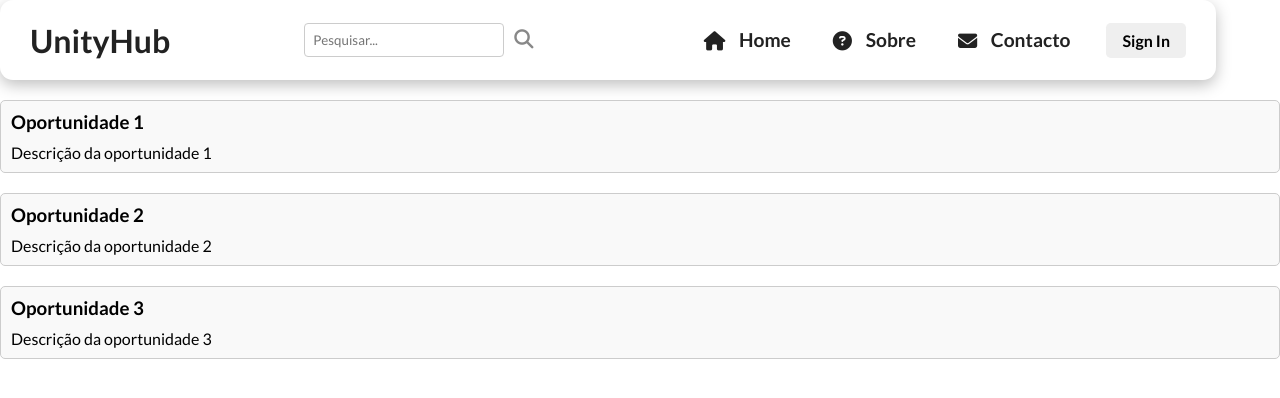
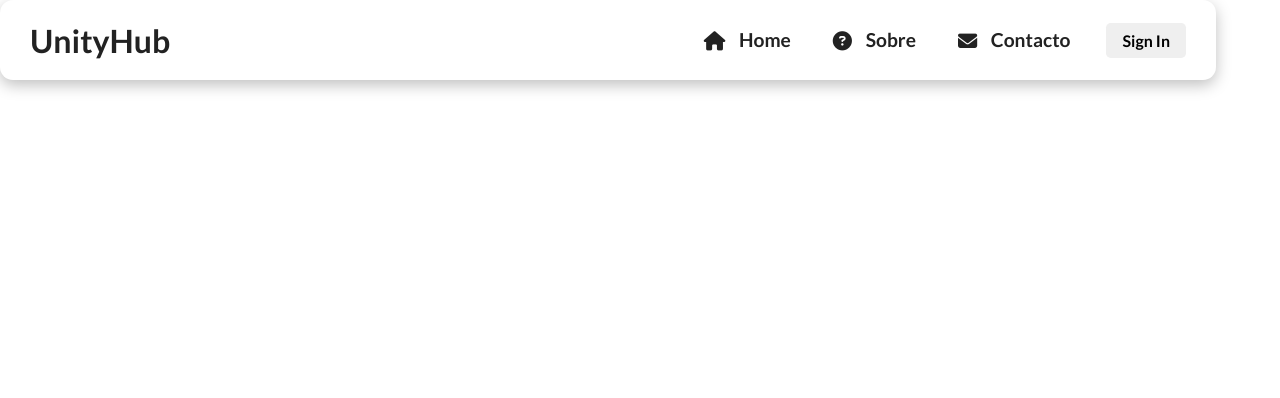
Before and after one commit to GonzzaloBarbosa/unityhub-react, a React (Create React App) app in the folder unity-app/: page / in a window 1280 px wide. Shown: the top 398 px of the page. Built offline with nearby package versions, Linux system fonts and the light colour scheme.

Commit message:
Retirar OpportuniyuList

```diff
--- a/unity-app/src/App.js
+++ b/unity-app/src/App.js
@@ -1,14 +1,12 @@
 import React from 'react';
 import './styles/App.css';
 import NavBar from './componentes/NavBar';
-import OpportunityList from './componentes/OpportunityList';
 
 function App() {
   return (
     <div className="App">
       <NavBar />
       <div className="content">
-        <OpportunityList />
       </div>
     </div>
   );
--- a/unity-app/src/componentes/NavBar.js
+++ b/unity-app/src/componentes/NavBar.js
@@ -5,31 +5,10 @@ import { MenuItens } from './MenuItens';
 
 //componente da classe
 class Navbar extends Component {
-    constructor(props) {
-        super(props);
-        this.state = {
-            searchTerm: '' // Estado para armazenar o termo de pesquisa
-        };
-    }
-
-    handleSearchChange = (event) => {
-        this.setState({ searchTerm: event.target.value });
-    }
     render(){
         return(
             <nav className="NavbarItems">
                 <h1 className="navbar-logo">UnityHub</h1>
-                {/* Barra de navegação e pesquisa */}
-                <div className="nav-search">
-                    <input
-                        type="text"
-                        placeholder="Pesquisar..."
-                        value={this.state.searchTerm}
-                        onChange={this.handleSearchChange}
-                        className="search-input"
-                    />
-                    <i className="fa-solid fa-magnifying-glass search-icon"></i>
-                </div>
                 <ul className="nav-menu">
                     {MenuItens.map((item, index) =>{
                         return(
--- a/unity-app/src/componentes/OpportunityList.js
+++ /dev/null
@@ -1,24 +0,0 @@
-// src/components/OpportunityList.js
-import React from 'react';
-import '../styles/OpportunityList.css';
-
-const OpportunityList = () => {
-  const opportunities = [
-    { id: 1, title: "Oportunidade 1", description: "Descrição da oportunidade 1" },
-    { id: 2, title: "Oportunidade 2", description: "Descrição da oportunidade 2" },
-    { id: 3, title: "Oportunidade 3", description: "Descrição da oportunidade 3" },
-  ];
-
-  return (
-    <div className="opportunity-list">
-      {opportunities.map(opportunity => (
-        <div key={opportunity.id} className="opportunity-item">
-          <h3>{opportunity.title}</h3>
-          <p>{opportunity.description}</p>
-        </div>
-      ))}
-    </div>
-  );
-}
-
-export default OpportunityList;
--- a/unity-app/src/styles/OpportunityList.css
+++ /dev/null
@@ -1,18 +0,0 @@
-.opportunity-list {
-    text-align: left;
-  }
-
-  .opportunity-item {
-    margin: 20px 0;
-    padding: 10px;
-    border: 1px solid #ccc;
-    border-radius: 5px;
-  }
-
-  .opportunity-item h3 {
-    margin: 0 0 10px;
-  }
-
-  .opportunity-item p {
-    margin: 0;
-  }
```
